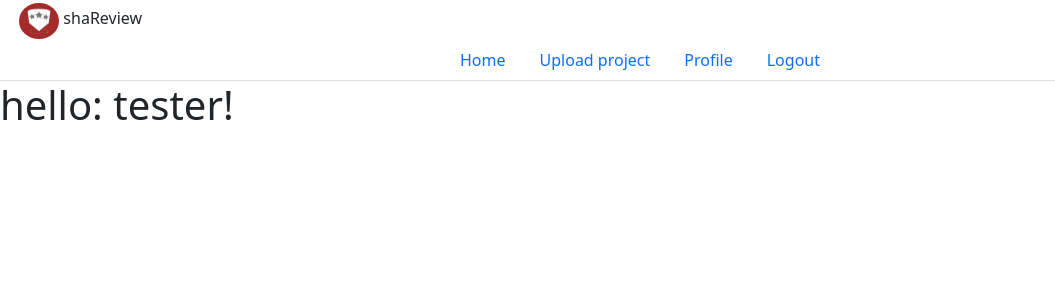
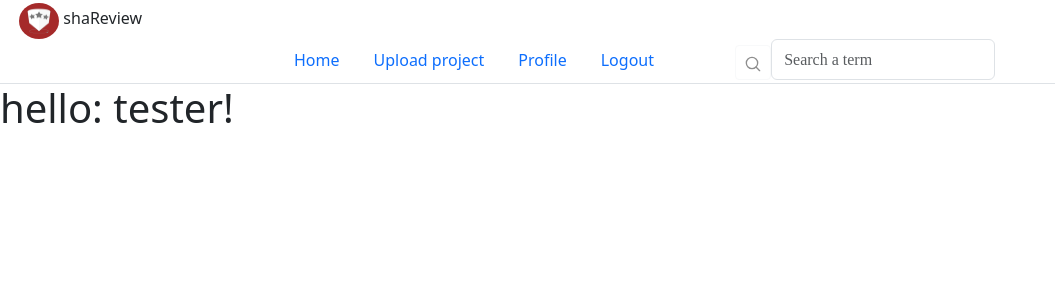
Before and after one commit to benie254/shaReview, a Django app: page / in a window 1280 px wide. Shown: the top 300 px of the page, without its empty margins (0-1055 px from the left). Run offline with Django 4.2, Linux system fonts and the light colour scheme; a user stored in the database is signed in; data that the repository does not hold is empty; some libraries are stand-ins or nearby versions.

Commit message:
update navbar's search form

```diff
--- a/review/templates/navbar.html
+++ b/review/templates/navbar.html
@@ -4,7 +4,7 @@
     shaReview
 </a>
 {%if user.is_authenticated%}
-<ul class="nav justify-content-center sticky-top nav-tabs">
+<ul class="nav justify-content-center sticky-top nav-tabs" style="padding-bottom:0.25%;">
   <li class="nav-item">
     <a class="nav-link" aria-current="page" href="/" style="border-style:ridge;">Home</a>
   </li>
@@ -17,7 +17,12 @@
   <li class="nav-item">
     <a class="nav-link" href="{%url 'logout'%}" style="border-style:groove;">Logout</a>
   </li>
+  <form class="d-flex" role="search" style="margin-left:5%;" action="{%url 'search_results'%}">
+    <button style="width:15%;margin-top:2%;" class="btn btn-sm btn-outline-light" type="submit"><svg aria-label="Search" color="#8e8e8e" fill="#8e8e8e" height="16" role="img" viewBox="0 0 24 24" width="16"><path d="M19 10.5A8.5 8.5 0 1110.5 2a8.5 8.5 0 018.5 8.5z" fill="none" stroke="currentColor" stroke-linecap="round" stroke-linejoin="round" stroke-width="2"></path><line fill="none" stroke="currentColor" stroke-linecap="round" stroke-linejoin="round" stroke-width="2" x1="16.511" x2="22" y1="16.511" y2="22"></line></svg></button>
+    <input class="form-control me-2" type="search" placeholder="Search a term" aria-label="Search" name="project" style="font-family:'Lemonada';">
+</form>
 </ul>
+
 {%else%}
 <ul class="nav justify-content-center sticky-top nav-tabs">
   <li class="nav-item">
--- a/review/templates/projects/index.html
+++ b/review/templates/projects/index.html
@@ -5,9 +5,6 @@
 <h1>hello: tester!</h1>
 {%for project in projects%}
 <h2>{{project.description}}</h2>
-<form class="d-flex" role="search" style="margin-left:5%;" action="{%url 'search_results'%}">
-    <button style="width:15%;margin-top:2%;" class="btn btn-sm btn-outline-light" type="submit"><svg aria-label="Search" color="#8e8e8e" fill="#8e8e8e" height="16" role="img" viewBox="0 0 24 24" width="16"><path d="M19 10.5A8.5 8.5 0 1110.5 2a8.5 8.5 0 018.5 8.5z" fill="none" stroke="currentColor" stroke-linecap="round" stroke-linejoin="round" stroke-width="2"></path><line fill="none" stroke="currentColor" stroke-linecap="round" stroke-linejoin="round" stroke-width="2" x1="16.511" x2="22" y1="16.511" y2="22"></line></svg></button>
-    <input class="form-control me-2" type="search" placeholder="Search a term" aria-label="Search" name="project" style="font-family:'Lemonada';">
-</form>
+
 {%endfor%}
 {%endblock%}
```
